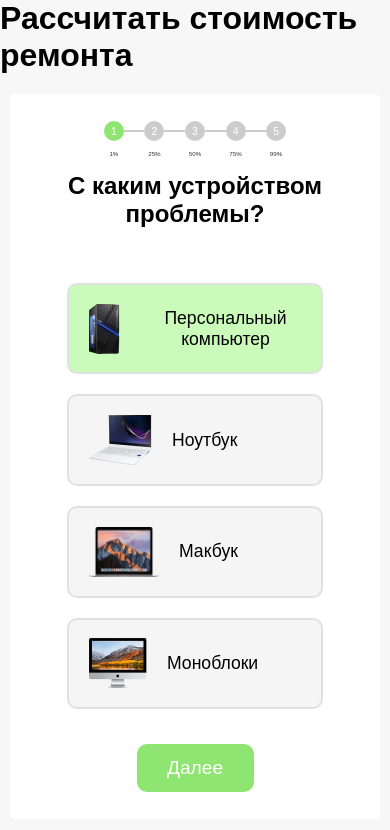
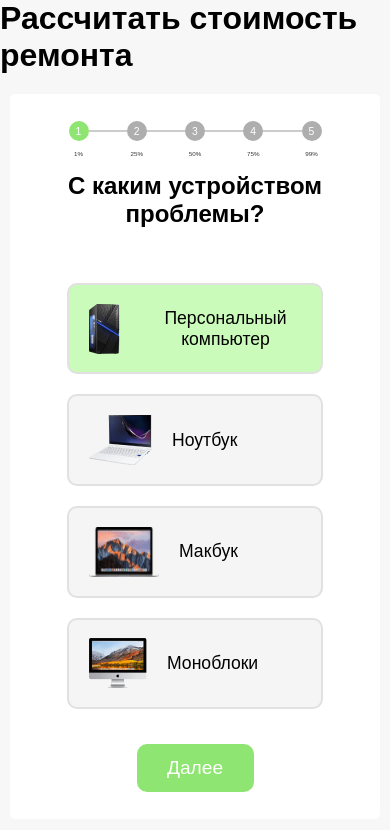
Before and after one commit to BiteGigabyte/section-element, a plain HTML site: page index.html in a window 390 px wide. Drawn offline with Linux system fonts and the light colour scheme.

Commit message:
створив проект основне є
створив змінну для запису даних і збору інф з кнопок і привязав відповідну функцію до кнопки Отправить
- застилізував
- поправив font-weight
- медіа скріни доробив
- завершальні поправки пробілів
+ ще почистити код

```diff
--- a/index.html
+++ b/index.html
@@ -61,7 +61,7 @@
 
 
         .progress-container {
-            width: 80%;
+            width: 100%;
 
             display: flex;
             justify-content: center;
@@ -76,8 +76,8 @@
             width: 30px;
             height: 30px;
             border-radius: 50%;
-            border: 2px solid #ccc;
-            background-color: #ccc;
+            border: 2px solid #AEAEAE;
+            background-color: #AEAEAE;
             display: flex;
             align-items: center;
             justify-content: center;
@@ -412,6 +412,10 @@
 
         @media screen and (max-width: 766px) {
 
+            .progress-container {
+                width: 108%;
+            }
+
             .progress-step {
                 width: 20px;
                 height: 20px;
```
